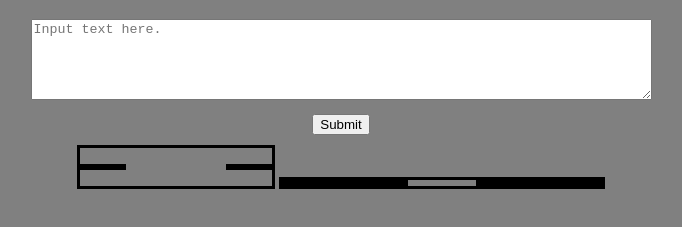
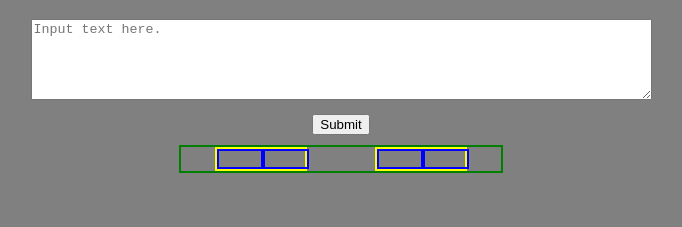
Before and after one commit to ccrutcher/WordFrequency, a plain HTML site: page index.html in a window 1280 px wide. Shown: the part 61-288 px from the top of the page, without its empty margins (299-981 px from the left). Drawn offline with Linux system fonts and the light colour scheme.

Commit message:
styling progress

```diff
--- a/app.js
+++ b/app.js
@@ -56,7 +56,7 @@ document.addEventListener('DOMContentLoaded', () => {
   submitBtn.addEventListener('click', () => {
     let inputText = document.getElementById('text-input').value;
     let wordArray = wordFrequency(
-      'one four two four two four four three three three'
+      'one four two four two four four three three three Periwinkle'
     );
     console.log(wordArray);
     addToList(wordArray);
--- a/index.html
+++ b/index.html
@@ -17,17 +17,20 @@
             <button id="submit-button" type="button">Submit</button>
         </div>
     </form></div>
-    <div id="word-frequency-container">
-        <div><ul id="word-list"></ul></div>
-        <div><ul id="word-occurence-list"></ul></div>
-        <div id="clear"></div>
+
+    <div class="container-container">
+        <div id="word-frequency-container">
+            <div class="word-display"><ul id="word-list"></ul></div>
+            <div class="word-display"><ul id="word-occurence-list"></ul></div>
+        </div>
+
+        <div id="char-frequency-container">
+            <div class="char-display"><ul id="char-list"></ul></div>
+            <div class="char-display"><ul id="char-occurence-list"></ul></div>
+        </div>
     </div>
 
-    <div id="char-frequency-container">
-        <div><ul id="char-list"></ul></div>
-        <div><ul id="char-occurence-list"></ul></div>
-        <div id="clear"></div>
-    </div>
+</div>
 
 </body>
 </html>
--- a/style.css
+++ b/style.css
@@ -27,50 +27,42 @@ ul {
   margin: 10px;
 }
 
-#word-frequency-container {
-  border-style: solid;
-  border-color: black;
-  width: 15%;
-  display: inline-block;
-  margin: auto;
+.container-container {
+  border: 2px solid green;
+  width: 25%;
+  margin: 0 auto;
+  display: grid;
+  grid-template-columns: 1fr 1fr;
 }
 
-#word-list {
-  border-style: solid;
-  border-color: black;
-  float: left;
-}
-
-#word-occurence-list {
-  border-style: solid;
-  border-color: black;
-  float: right;
+#word-frequency-container {
+  border: 2px solid yellow;
+  margin: 0 auto;
+  width: auto;
+  display: grid;
+  grid-template-columns: 1fr 1fr;
 }
 
 #char-frequency-container {
-  border-style: solid;
-  border-color: black;
-  width: 25%;
-  display: inline-block;
-  margin: auto;
+  border: 2px solid yellow;
+  margin: 0 auto;
+  width: auto;
+  display: grid;
+  grid-template-columns: 1fr 1fr;
 }
 
-#char-list {
-  border-style: solid;
-  border-color: black;
-  width: 25%;
-  margin: auto;
-  float: left;
+.word-display {
+  border: 2px solid blue;
+  margin: 0 auto;
+  width: 100%;
+  text-align: left;
+  text-overflow: ellipsis;
 }
 
-#char-occurence-list {
-  border-style: solid;
-  border-color: black;
-  width: 25%;
-  margin: auto;
-  float: right;
+.char-display {
+  border: 2px solid blue;
+  margin: 0 auto;
+  width: 100%;
+  text-align: left;
+  text-overflow: ellipsis;
 }
-
-#clear {
-  clear: both;
-}
```
